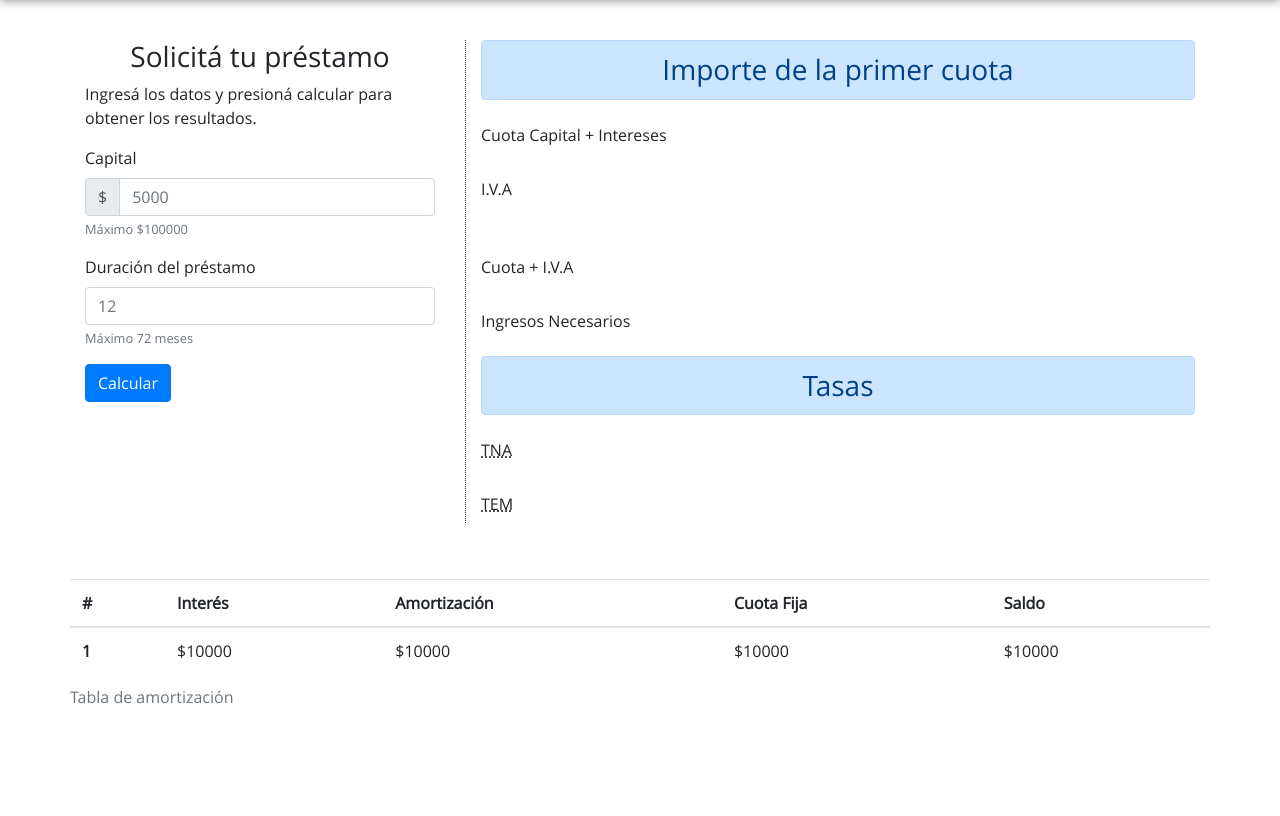
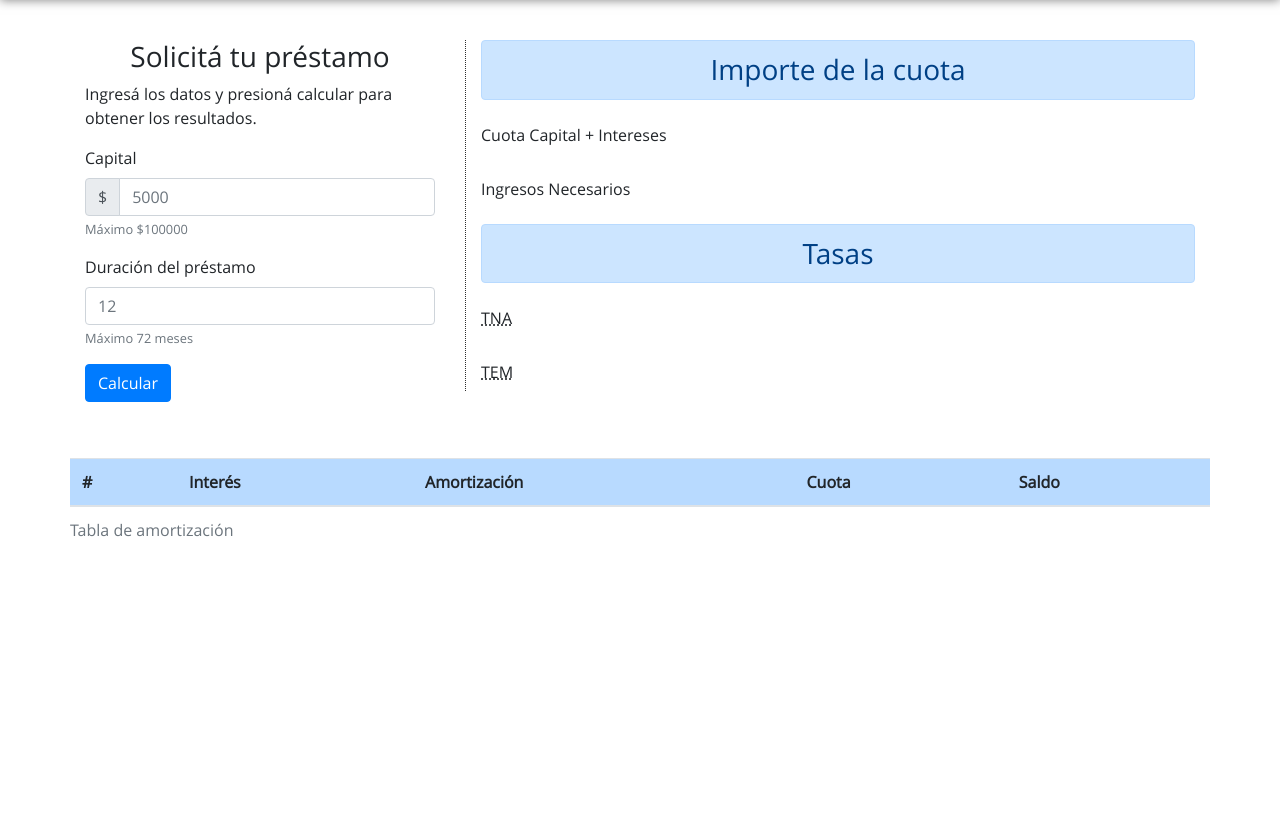
Before and after one commit to marcorichetta/Calculadora-Financiera, a Flask app: page /prestamo in a window 1280 px wide. Shown: the part 56-872 px from the top of the page. After the commit the page ends 593 px from the top, so only its background shows below. Run offline with Flask 2, Linux system fonts and the light colour scheme; lists and menus that the app fills with data are empty; some libraries are stand-ins or nearby versions.

Commit message:
Completados el préstamo con amort Francés y tabla llenada correctamente.

```diff
--- a/templates/prestamo.html
+++ b/templates/prestamo.html
@@ -31,7 +31,7 @@
 
             <div class="col-md-8">
                 <div class="right-area">
-                    <h3 class="alert alert-primary">Importe de la primer cuota</h3>
+                    <h3 class="alert alert-primary">Importe de la cuota</h3>
                     <form>
                         <div class="form-group row">
                             <label for="ResultadoCapital" class="col-sm-5 col-form-label">Cuota Capital + Intereses</label>
@@ -39,6 +39,7 @@
                                 <label type="text" class="col-form-label calculos" id="ResultadoCapital"></label>
                             </div>
                         </div>
+                        <!-- En el caso de que se usara IVA habilitaremos estos campos para los scripts.
                         <div class="form-group row">
                             <label for="Iva" class="col-sm-5 col-form-label">I.V.A</label>
                             <div class="col-sm-3">
@@ -52,6 +53,7 @@
                                 <label type="text" class="col-form-label importante" id="ResultadoIva"></label>
                             </div>
                         </div>
+                        -->
                         <div class="form-group row">
                             <label for="Ingresos" class="col-sm-5 col-form-label">Ingresos Necesarios</label>
                             <div class="col-sm-3">
@@ -79,25 +81,18 @@
             </div><!-- Columna derecha -->
         </div><!-- row -->
         <div class="row pad">
-            <table id="tabla" class="table table-md table-hover">
+            <table id="tablaAmortizacion" class="table table-hover table-striped">
                 <caption>Tabla de amortización</caption>
                 <thead>
-                    <tr>
+                    <tr class="table-primary">
                         <th scope="col">#</th>
                         <th scope="col">Interés</th>
                         <th scope="col">Amortización</th>
-                        <th scope="col">Cuota Fija</th>
+                        <th scope="col">Cuota</th>
                         <th scope="col">Saldo</th>
                     </tr>
                 </thead>
-                <tbody>
-                    <tr>
-                        <th scope="row">1</th>
-                        <td>$10000</td>
-                        <td>$10000</td>
-                        <td>$10000</td>
-                        <td>$10000</td>
-                    </tr>
+                <tbody id="cuerpoTabla">
                 </tbody>
             </table>
         </div><!-- Tabla -->
```
Also changed, not shown: static/scripts.js (+41 -9 lines).
